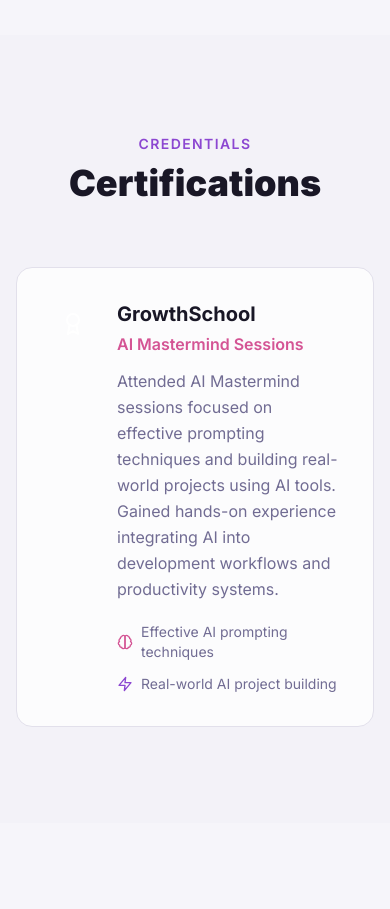
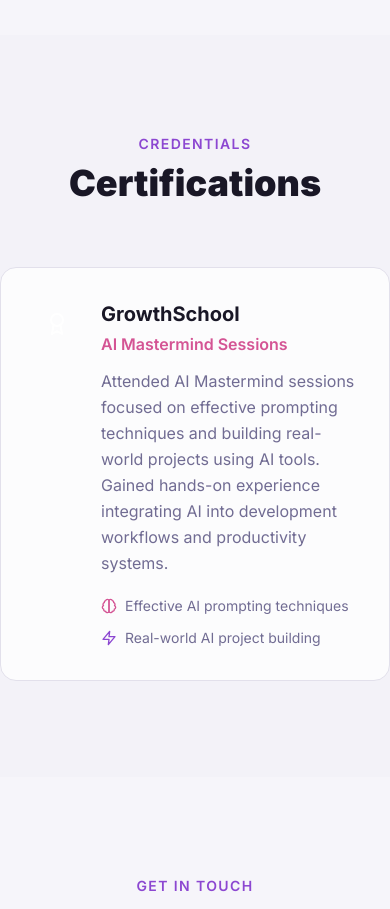
Before and after one commit to farheenayy33/Portfolio, a React (Vite) app: page / in a window 390 px wide. Shown: the part 8100-9009 px from the top of the page. Built offline with nearby package versions, Linux system fonts and the light colour scheme.

Commit message:
my certifications

```diff
--- a/src/components/portfolio/Certifications.tsx
+++ b/src/components/portfolio/Certifications.tsx
@@ -8,7 +8,7 @@
 
   return (
     <section id="certifications" className="py-24 md:py-32 bg-muted/30">
-      <div className="container mx-auto px-4 md:px-8">
+      <div className="container mx-auto px,-4 md:px-8">
         <motion.div
           ref={ref}
           initial={{ opacity: 0, y: 40 }}
```
